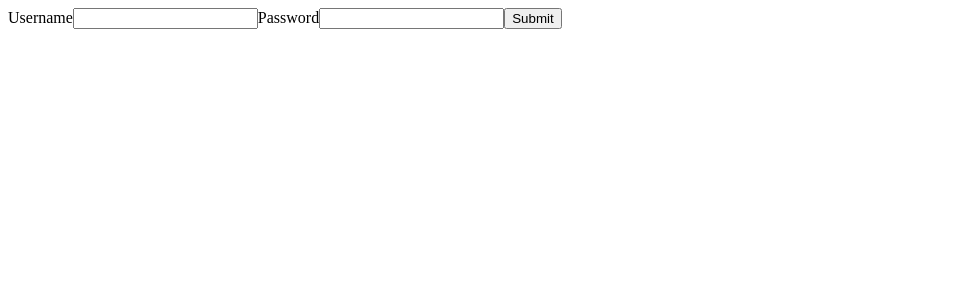
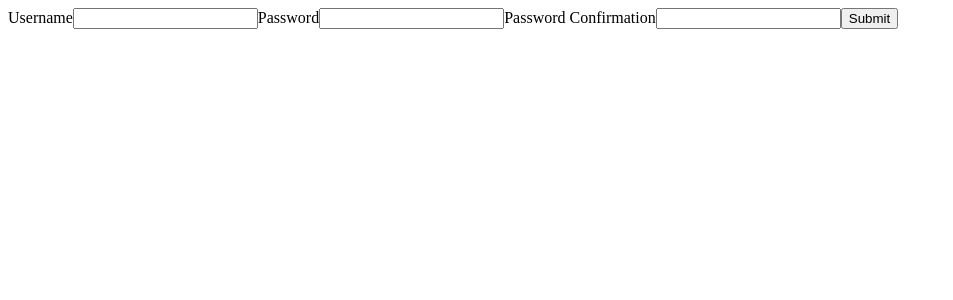
Before and after one commit to Aure-en/lettuce_eat_edit, a React (Create React App) app: page / in a window 1280 px wide. Shown: the top 300 px of the page, without its empty margins (0-953 px from the left). Built offline with nearby package versions, Linux system fonts and the light colour scheme; the HTML template or start-up script is replaced by a standard one.

Commit message:
Created Sign Up Component.

```diff
--- a/src/components/SignUp.jsx
+++ b/src/components/SignUp.jsx
@@ -1,11 +1,134 @@
-import React from 'react'
+import React, { useState } from "react";
+import submit from "../utils/submit";
 
 function SignUp() {
+  const initial = {
+    username: "",
+    password: "",
+    confirmation: "",
+  };
+
+  const [values, setValues] = useState(initial);
+  const [errors, setErrors] = useState({ ...initial, response: "" });
+
+  const handleInputChange = (e) => {
+    const { name, value } = e.target;
+    setValues({
+      ...values,
+      [name]: value,
+    });
+  };
+
+  const onSubmit = async (e) => {
+    e.preventDefault();
+    setErrors(initial);
+    // Client-side validation
+    // Check that all fields are filled.
+
+    let hasErrors = false;
+    Object.keys(values).map((value) => {
+      if (!values[value]) {
+        setErrors((prev) => {
+          return {
+            ...prev,
+            [value]: `${value} must be specified.`,
+          };
+        });
+      }
+    });
+
+    for (const field of Object.keys(errors)) {
+      if (errors[field]) {
+        hasErrors = true;
+        break;
+      }
+    }
+
+    // Check that password and confirmation have the same value
+    if (values.password !== values.confirmation) {
+      setErrors({
+        ...errors,
+        confirmation: "Password and confirmation are different.",
+      });
+      hasErrors = true;
+    }
+    // If there are errors, display them without submitting the form.
+    if (hasErrors) return;
+
+    /* Submit the form
+    - If SignUp is successful, return { user, token: JWT }
+    - If SignUp failed, return { errors: [] }
+    */
+
+    const response = await submit(
+      `${process.env.REACT_APP_API_URL}/auth/signup`,
+      {
+        username: values.username,
+        password: values.password,
+      }
+    );
+
+    // If there are form errors, display them.
+    if (response.errors) {
+      response.errors.map((error) =>
+        setErrors((prev) => {
+          return {
+            ...prev,
+            [error.param]: error.msg,
+          };
+        })
+      );
+    }
+
+    // If the user was created and logged-in properly, save the token and user information.
+    if (response.token) {
+      localStorage.setItem("JWTToken", response.token);
+      localStorage.setItem("user", JSON.stringify(response.user));
+    }
+  };
+
   return (
-    <div>
+    <form onSubmit={onSubmit}>
+      <label htmlFor="username">
+        Username
+        <input
+          type="text"
+          id="username"
+          name="username"
+          value={values.username}
+          onChange={handleInputChange}
+        />
+      </label>
+      {errors.username && <div>{errors.username}</div>}
 
-    </div>
-  )
+      <label htmlFor="password">
+        Password
+        <input
+          type="password"
+          id="password"
+          name="password"
+          value={values.password}
+          onChange={handleInputChange}
+        />
+      </label>
+      {errors.password && <div>{errors.password}</div>}
+
+      <label htmlFor="confirmation">
+        Password Confirmation
+        <input
+          type="password"
+          id="confirmation"
+          name="confirmation"
+          value={values.confirmation}
+          onChange={handleInputChange}
+        />
+      </label>
+      {errors.confirmation && <div>{errors.confirmation}</div>}
+
+      {errors.response && <div>{errors.response}</div>}
+      <button type="submit">Submit</button>
+    </form>
+  );
 }
 
-export default SignUp
+export default SignUp;
--- a/src/routes/Entry.jsx
+++ b/src/routes/Entry.jsx
@@ -1,8 +1,8 @@
 import React from "react";
-import Login from "../components/Login";
+import SignUp from "../components/SignUp";
 
 function Entry() {
-  return <Login />;
+  return <SignUp />;
 }
 
 export default Entry;
```
